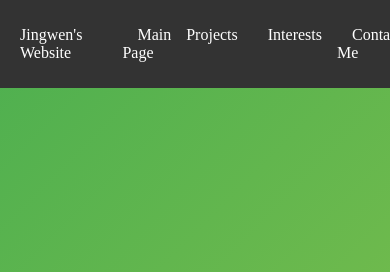
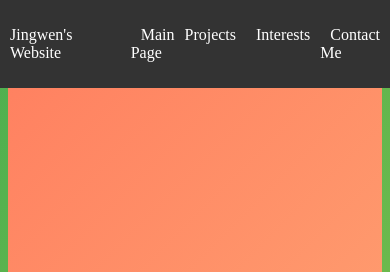
Before and after one commit to itisamazingxx/personal-website-assignment1-jingwen, a plain HTML site: page web/contact.html in a window 390 px wide. Shown: the top 272 px of the page. Drawn offline with Linux system fonts and the light colour scheme.

Commit message:
nav bar revise

```diff
--- a/css/contact.css
+++ b/css/contact.css
@@ -1,4 +1,4 @@
-body {
+.content {
     height: 100vh;
     margin: 0;
     background: linear-gradient(135deg, #ff7e5f, #feb47b);
--- a/css/navbar.css
+++ b/css/navbar.css
@@ -29,3 +29,24 @@
 .content {
     padding-top: 60px;
 }
+
+@media (max-width: 600px) {
+    .navbar {
+        display: flex;
+        flex-direction: row;
+        justify-content: flex-start;
+        padding: 10px;
+    }
+
+    .nav-table {
+        display: flex;
+        flex-direction: row;
+        width: auto;
+    }
+
+    .nav-table a {
+        margin: 0 10px;
+        width: auto;
+        text-align: left;
+    }
+}
--- a/css/projects.css
+++ b/css/projects.css
@@ -53,7 +53,7 @@
 }
 
 @media (max-width: 600px) {
-    body {
+    .content {
         font-family: Arial, sans-serif;
         margin: 0;
         padding: 20px;
```
